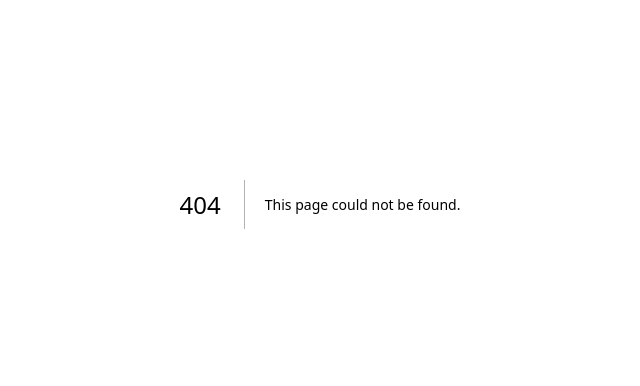
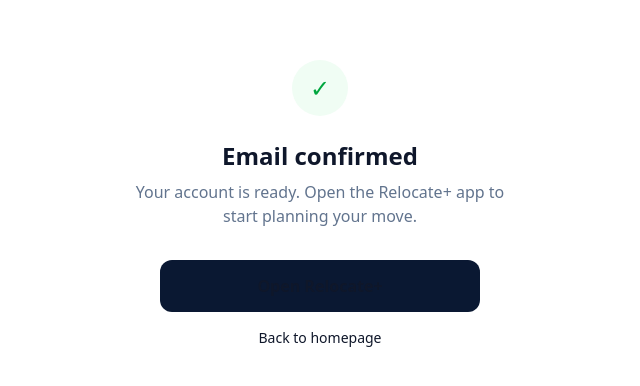
Before and after one commit to RelocateRed/relocateplus-web, a Next.js app: page /confirmed in a window 1280 px wide. Before the commit this address had no page. Shown: the part 196-582 px from the top of the page, without its empty margins (320-960 px from the left). Built offline with nearby package versions, Linux system fonts and the light colour scheme.

Commit message:
Add email confirmation routes

```diff
--- /dev/null
+++ b/app/confirm-error/page.tsx
@@ -0,0 +1,47 @@
+// app/confirm-error/page.tsx
+//
+// NOTE: In Next.js 15+, searchParams is a Promise and must be awaited.
+
+export default async function ConfirmErrorPage({
+  searchParams,
+}: {
+  searchParams: Promise<{ reason?: string }>;
+}) {
+  const { reason } = await searchParams;
+
+  // Translate the raw Supabase message into something a user can act on,
+  // but fall back to showing the real text rather than hiding it — a generic
+  // "something went wrong" makes these impossible to debug later.
+  const message =
+    reason === 'missing'
+      ? 'This link is missing its confirmation token. It may have been altered by your email client.'
+      : reason
+      ? decodeURIComponent(reason)
+      : 'This confirmation link is invalid or has already been used.';
+
+  return (
+    <div className="flex min-h-screen flex-col items-center justify-center bg-white px-6 text-center">
+      <div className="mb-6 flex h-14 w-14 items-center justify-center rounded-full bg-red-50">
+        <span className="text-2xl text-red-500">!</span>
+      </div>
+
+      <h1 className="mb-2 text-2xl font-bold text-slate-900">
+        Couldn&apos;t confirm email
+      </h1>
+
+      <p className="mb-2 max-w-sm text-slate-500">{message}</p>
+
+      <p className="mb-8 max-w-sm text-sm text-slate-400">
+        Confirmation links can only be used once. If you&apos;ve already
+        confirmed, just sign in to the app as normal.
+      </p>
+
+      <a
+        href="/"
+        className="rounded-xl bg-[#0A1832] px-6 py-3 font-semibold text-white hover:bg-[#152744]"
+      >
+        Back to homepage
+      </a>
+    </div>
+  );
+}
--- /dev/null
+++ b/app/confirm/route.ts
@@ -0,0 +1,37 @@
+// app/confirm/route.ts
+// Handles token_hash links from the confirm-signup and change-email templates.
+//
+// This is a server Route Handler, not a page. The token is only consumed when
+// verifyOtp runs, so an email scanner that prefetches this URL does consume it —
+// unlike the password reset flow, that's acceptable here: confirming an email is
+// idempotent from the user's perspective (they end up confirmed either way).
+
+import { createClient } from '@supabase/supabase-js';
+import { NextRequest, NextResponse } from 'next/server';
+
+export async function GET(request: NextRequest) {
+  const { searchParams, origin } = new URL(request.url);
+
+  const token_hash = searchParams.get('token_hash');
+  const type = searchParams.get('type') as 'email' | 'email_change' | null;
+
+  if (!token_hash || !type) {
+    return NextResponse.redirect(`${origin}/confirm-error?reason=missing`);
+  }
+
+  const supabase = createClient(
+    process.env.NEXT_PUBLIC_SUPABASE_URL!,
+    process.env.NEXT_PUBLIC_SUPABASE_ANON_KEY!,
+    { auth: { persistSession: false } }
+  );
+
+  const { error } = await supabase.auth.verifyOtp({ token_hash, type });
+
+  if (error) {
+    return NextResponse.redirect(
+      `${origin}/confirm-error?reason=${encodeURIComponent(error.message)}`
+    );
+  }
+
+  return NextResponse.redirect(`${origin}/confirmed?type=${type}`);
+}
--- /dev/null
+++ b/app/confirmed/page.tsx
@@ -0,0 +1,45 @@
+// app/confirmed/page.tsx
+//
+// NOTE: In Next.js 15+, searchParams is a Promise and must be awaited.
+// Getting this wrong is a build-time failure, not a runtime one.
+
+export default async function ConfirmedPage({
+  searchParams,
+}: {
+  searchParams: Promise<{ type?: string }>;
+}) {
+  const { type } = await searchParams;
+  const isEmailChange = type === 'email_change';
+
+  return (
+    <div className="flex min-h-screen flex-col items-center justify-center bg-white px-6 text-center">
+      <div className="mb-6 flex h-14 w-14 items-center justify-center rounded-full bg-green-50">
+        <span className="text-2xl text-green-600">✓</span>
+      </div>
+
+      <h1 className="mb-2 text-2xl font-bold text-slate-900">
+        {isEmailChange ? 'Email address updated' : 'Email confirmed'}
+      </h1>
+
+      <p className="mb-8 max-w-sm text-slate-500">
+        {isEmailChange
+          ? 'Your new email address is now active. You can sign in with it in the Relocate+ app.'
+          : 'Your account is ready. Open the Relocate+ app to start planning your move.'}
+      </p>
+
+      <a
+        href="relocatplus://"
+        className="mb-4 w-full max-w-xs rounded-xl bg-[#0A1832] py-3.5 text-center font-semibold text-white hover:bg-[#152744]"
+      >
+        Open Relocate+
+      </a>
+
+      <a
+        href="/"
+        className="text-sm text-slate-400 underline hover:text-slate-600"
+      >
+        Back to homepage
+      </a>
+    </div>
+  );
+}
```
